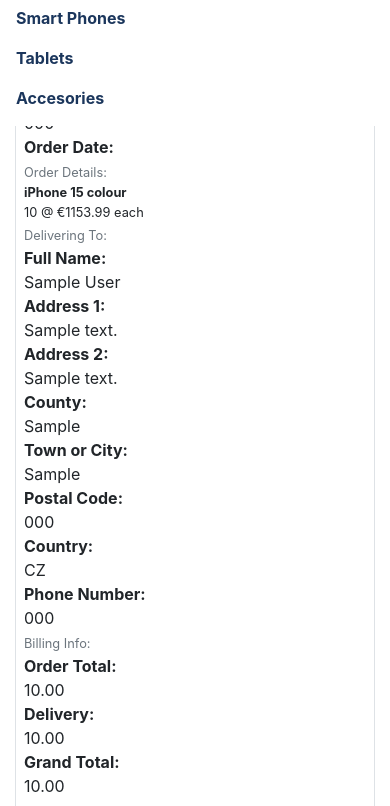
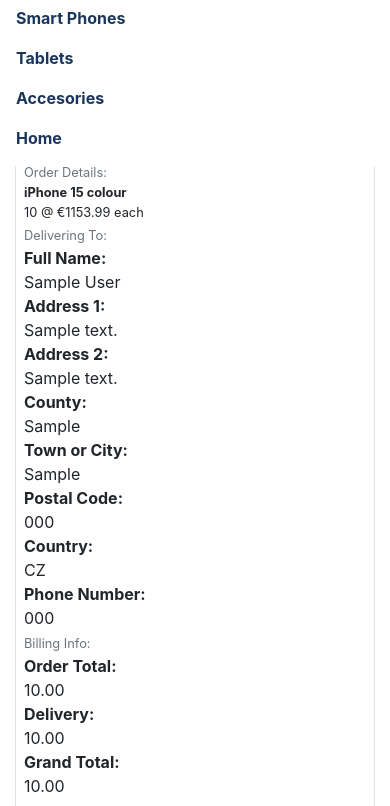
Before and after one commit to Shazi-dani/smart_tech_v1, a Django app: page /profile/order_history/000 in a window 390 px wide, after a click that opens the changed part. Shown: the part 218-1024 px from the top of the page. Run offline with Django 3.2, Linux system fonts and the light colour scheme; data comes from the database, SQL or seed files in the repository; tables that the repository leaves empty hold one stand-in row (values such as "Sample post"); some libraries are stand-ins or nearby versions.

Commit message:
added home option to responsive navbar

```diff
--- a/templates/includes/main-nav.html
+++ b/templates/includes/main-nav.html
@@ -42,5 +42,10 @@
                 Accesories
             </a>
         </li>
+        <li class="nav-item dropdown d-lg-none">
+            <a class="logo-font font-weight-bold nav-link text-black mr-5" href="{% url 'home' %}?category=accessories" id="all-products-link" aria-haspopup="true" aria-expanded="false">
+                Home
+            </a>
+        </li>
     </ul>
 </div>
```
